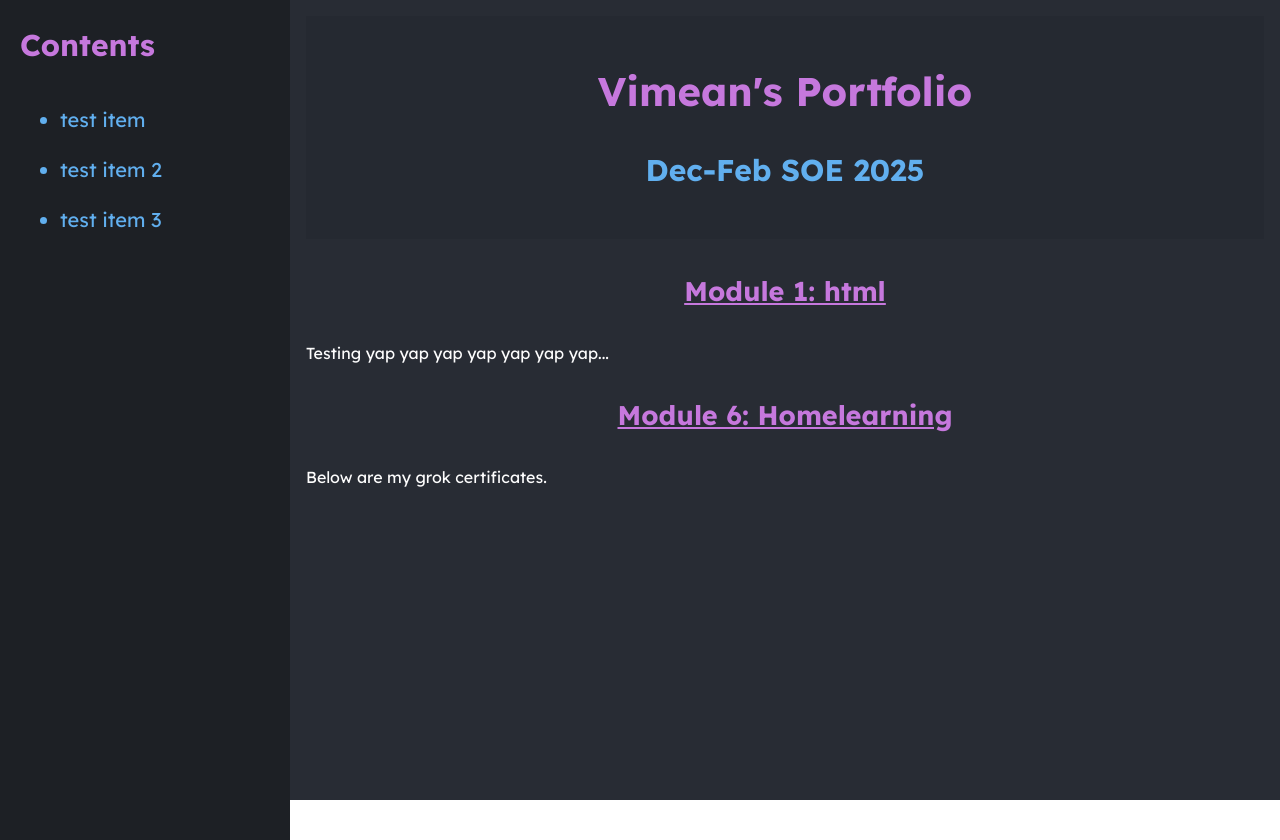
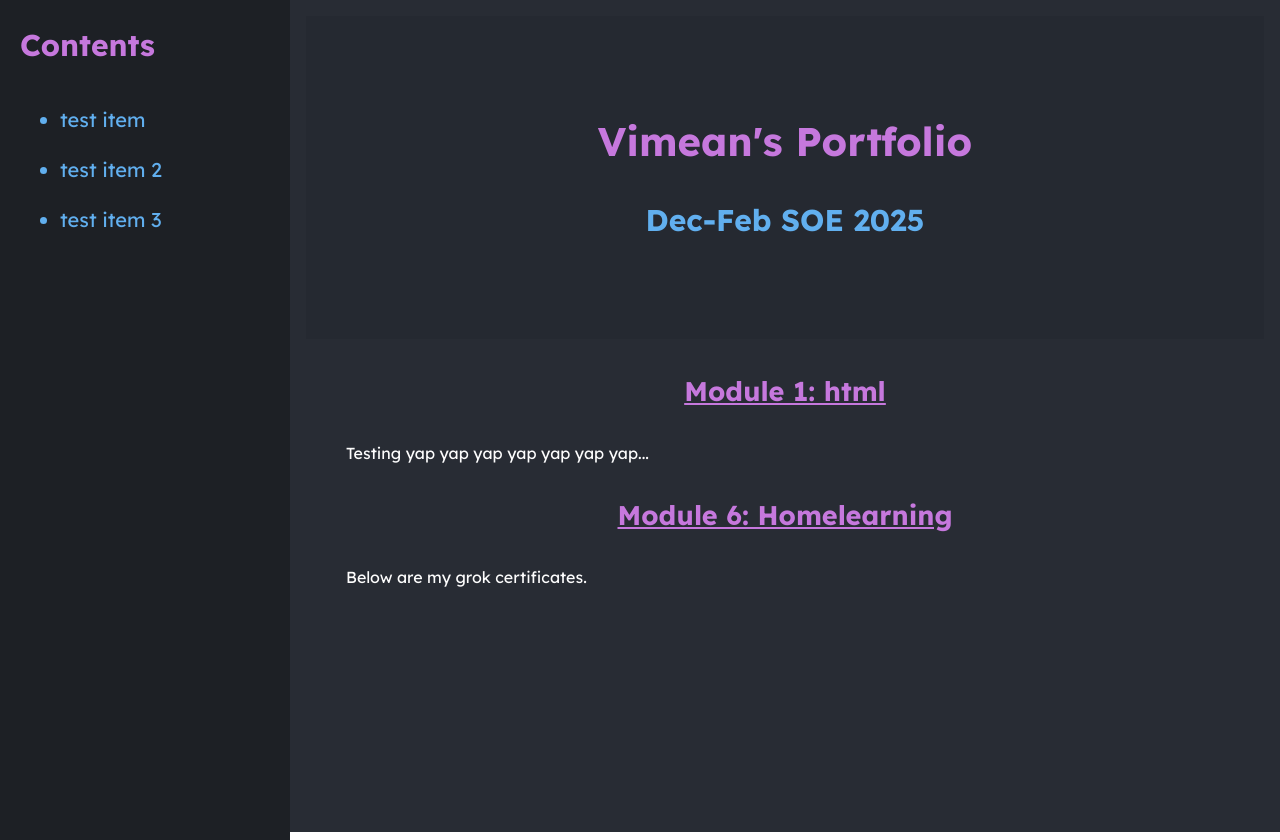
Before and after one commit to vimeannouv/december_project_soe, a plain HTML site: page index.html in a window 1280 px wide. Drawn offline with Linux system fonts and the light colour scheme; a web font is replaced by a local one.

Commit message:
tweaked content p margin, changed banner size

```diff
--- a/main.css
+++ b/main.css
@@ -35,7 +35,7 @@ p{
     width: 250px;
     padding: 20px;
     position: sticky;
-    top: 0;
+    top: 0px;
     height: 100vh;
     padding: 20px;
     height: 100%;
@@ -63,7 +63,13 @@ p{
     text-align: center;
     background-color: #282c34;
     color: white;
+    height: 100%;
     width: 100%;
+}
+
+.content p{
+    margin-right: 40px;
+    margin-left: 40px;
 }
 
 .content h1{
@@ -88,7 +94,7 @@ p{
 .banner{
     margin-bottom: 25px;
     background-color: #252931;
-    padding-top: 50px;
-    padding-bottom: 50px;
+    padding-top: 100px;
+    padding-bottom: 100px;
     width: 100%;
 }
```
